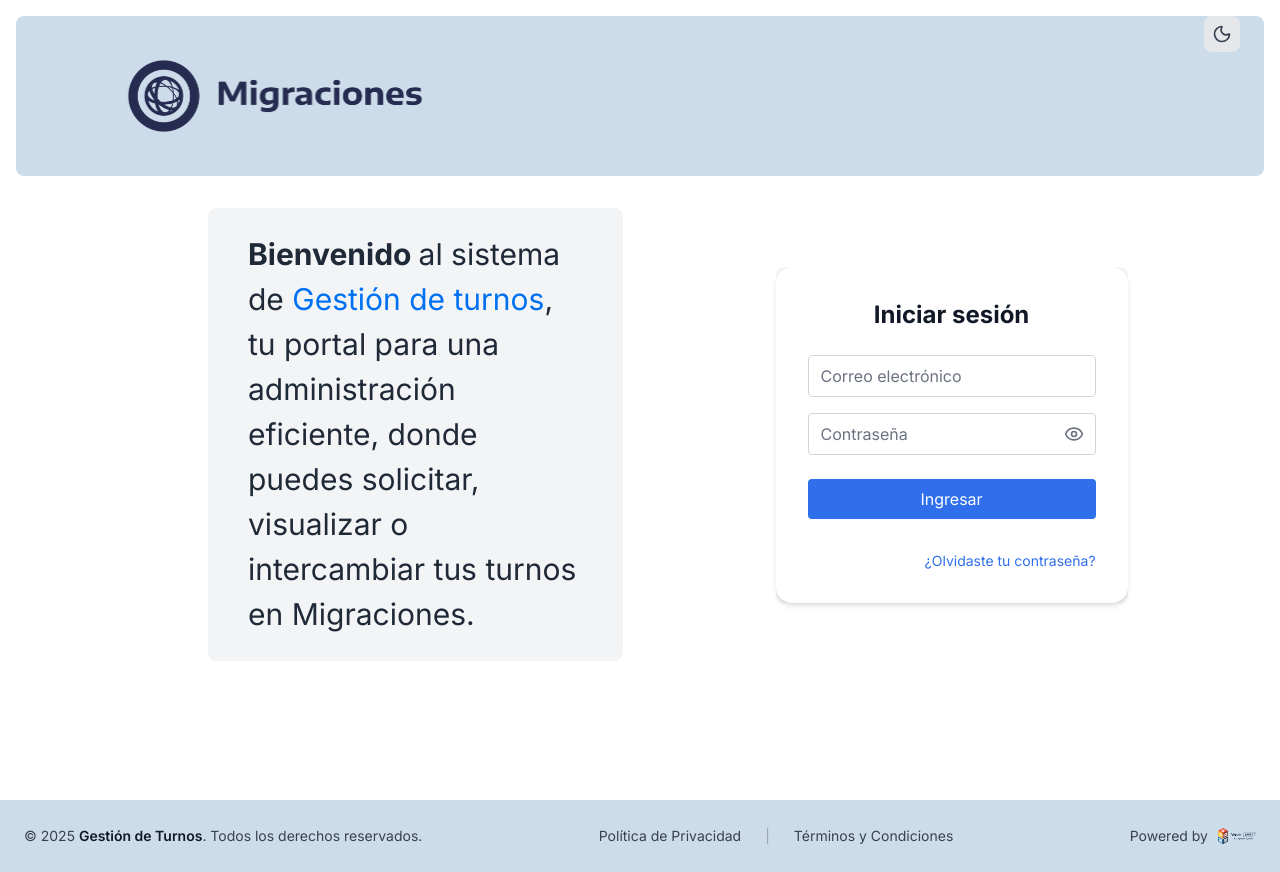
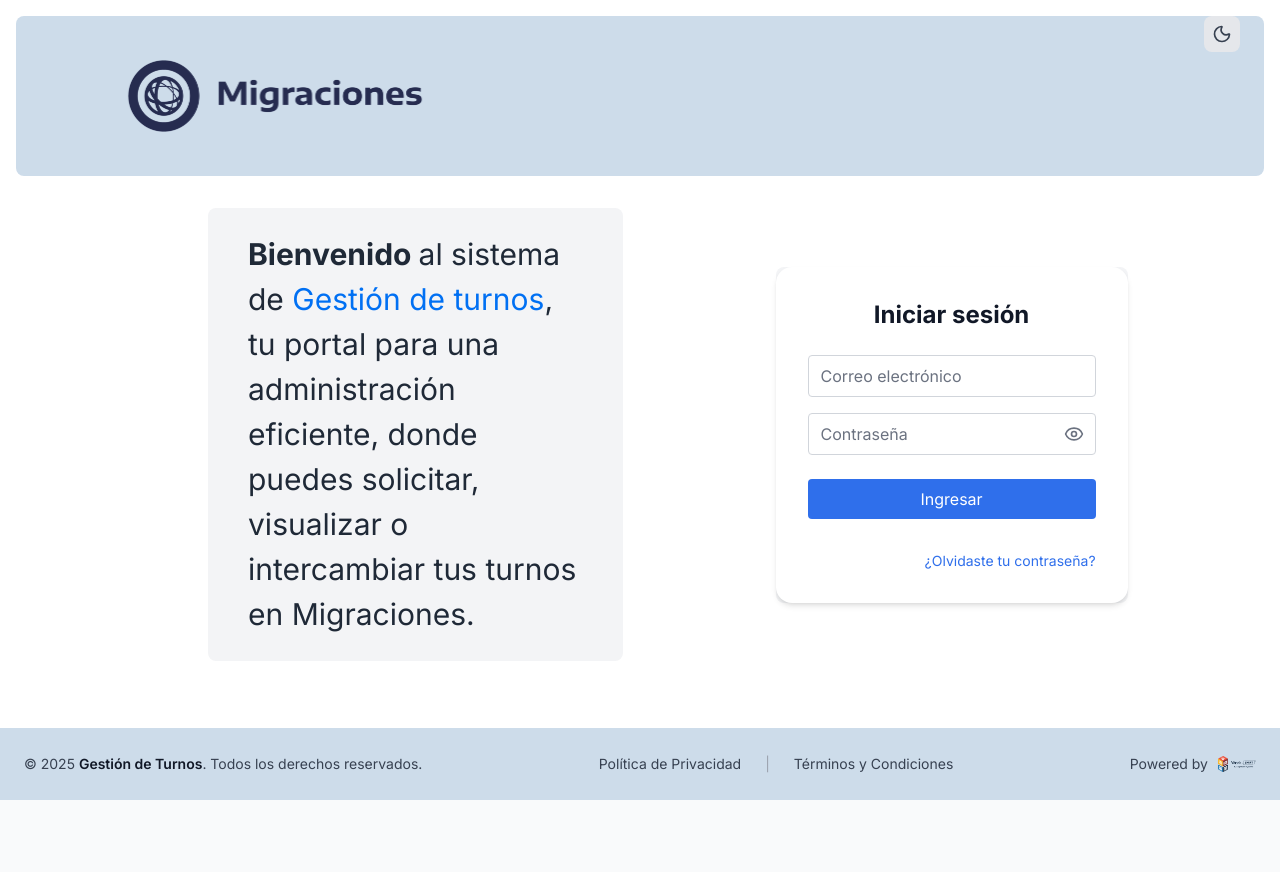
Before and after one commit to WorkShift-ISSD/workshift-ui, a Next.js app: page / in a window 1280 px wide. After the commit the page ends 800 px from the top, so only its background shows below. Built offline with nearby package versions, Linux system fonts and the light colour scheme; no server answers.

Commit message:
Correcion del Boton Logout en Sidenav y Footer

```diff
--- a/app/components/Footer.tsx
+++ b/app/components/Footer.tsx
@@ -26,7 +26,7 @@ export default function Footer() {
   }, []);
 
   return (
-    <footer className="mt-auto flex flex-col items-center justify-center gap-3 px-4 py-4 bg-[#cddcea] dark:bg-gray-700 text-gray-700 dark:text-gray-300 w-full md:flex-row md:justify-between md:gap-4 md:px-6 transition-colors">
+    <footer className="flex flex-col items-center justify-center gap-3 px-4 py-4 bg-[#cddcea] dark:bg-gray-700 text-gray-700 dark:text-gray-300 w-full md:flex-row md:justify-between md:gap-4 md:px-6 transition-colors">
       {/* 🔹 Izquierda */}
       <div className="text-xs sm:text-sm text-center md:text-left">
         © {new Date().getFullYear()}{" "}
--- a/app/dashboard/layout.tsx
+++ b/app/dashboard/layout.tsx
@@ -1,24 +1,25 @@
 "use client";
-
 
 import SideNav from "../ui/dashboard/sidenav";
 import ProtectedRoute from "../components/ProtectedRoute";
 import WhatsAppChatbot from "../components/WhatsAppChatbot";
+import Footer from "../components/Footer";  // ← AGREGAR ESTA LÍNEA
 
 export default function DashboardLayout({ children }: { children: React.ReactNode }) {
   return (
-    // <SessionProvider>
     <ProtectedRoute>
       <div className="flex h-screen flex-col md:flex-row bg-gray-50 dark:bg-gray-900 transition-colors overflow-hidden">
-          <div className="w-full flex-none md:w-64 bg-white dark:bg-gray-800 transition-colors overflow-y-auto scrollbar-hide">
+        <div className="w-full flex-none md:w-64 bg-white dark:bg-gray-800 transition-colors">
           <SideNav />
         </div>
-          <div className="flex-grow p-6 md:p-12 bg-gray-50 dark:bg-gray-900 transition-colors overflow-y-auto scrollbar-hide">
+        <div className="flex-grow flex flex-col bg-gray-50 dark:bg-gray-900 transition-colors overflow-y-auto scrollbar-hide">
+          <div className="flex-1 p-6 md:p-12">
             {children}
+          </div>
+          <Footer />  {/* ← AGREGAR ESTA LÍNEA */}
         </div>
         <WhatsAppChatbot />
       </div>
     </ProtectedRoute>
-    // </SessionProvider>
   );
 }
--- a/app/layout.tsx
+++ b/app/layout.tsx
@@ -7,19 +7,13 @@ import { AuthProvider } from './context/AuthContext';
 export default function RootLayout({ children }: { children: React.ReactNode }) {
   return (
     <html lang="es" className="h-full bg-gray-50 text-gray-900 dark:bg-gray-900 dark:text-gray-100 transition-colors duration-300">
-      <body className={`${inter.className} antialiased flex flex-col min-h-screen transition-colors duration-300`}>
+      <body className={`${inter.className} antialiased transition-colors duration-300`}>
         <div className="fixed top-4 right-10 z-50">
           <ThemeToggle />
         </div>
-        {/* Contenido principal */}
         <AuthProvider>
           {children}
         </AuthProvider>
-
-
-
-        {/* Footer: siempre al final de la página */}
-        <Footer />
       </body>
     </html>
   );
--- a/app/page.tsx
+++ b/app/page.tsx
@@ -9,7 +9,8 @@ import Footer from './components/Footer';
 
 export default function Page() {
   return (
-    <main className="flex flex-col p-4 bg-white dark:bg-gray-900 min-h-screen">
+    <div className="flex flex-col min-h-screen">
+      <main className="flex-1 flex flex-col p-4 bg-white dark:bg-gray-900">
         <div className="flex items-center h-20 shrink-0 rounded-lg p-4 md:h-40 bg-[#cddcea] dark:bg-gray-800">
           <MigraLogo className="relative w-[40%] h-12 md:h-32" />
         </div>
@@ -24,7 +25,7 @@ export default function Page() {
             </p>
           </div>
           <div className="flex items-center justify-center p-6 md:w-3/5 md:px-28 md:py-1">
-          <LoginForm/>
+            <LoginForm />
           </div>
         </div>
         {/* <div className="flex items-center justify-center align-center h-15 shrink-0 rounded-lg p-4 md:h-20 bg-[#cddcea] dark:bg-gray-800">
@@ -35,5 +36,7 @@ export default function Page() {
         </div>
       </div> */}
       </main>
+      <Footer />
+    </div>
   );
 }
--- a/app/ui/dashboard/sidenav.tsx
+++ b/app/ui/dashboard/sidenav.tsx
@@ -64,10 +64,9 @@ export default function SideNav() {
         )}
 
         {/* MENÚ PRINCIPAL */}
-        <nav className="flex flex-col flex-grow overflow-y-auto dark:text-gray-400 px-2 md:px-4 py-4 space-y-2">
+        <nav className="flex flex-col flex-grow dark:text-gray-400 px-2 md:px-4 py-4 space-y-2">
           <NavLinks onLinkClick={() => setOpen(false)} />
         </nav>
-
         {/* BOTÓN DE LOGOUT */}
         <div className="border-t border-gray-200 dark:border-gray-700 px-2 md:px-4 py-3">
           <LogoutButton />
```
Lines whose indentation alone changed are shown as unchanged.
